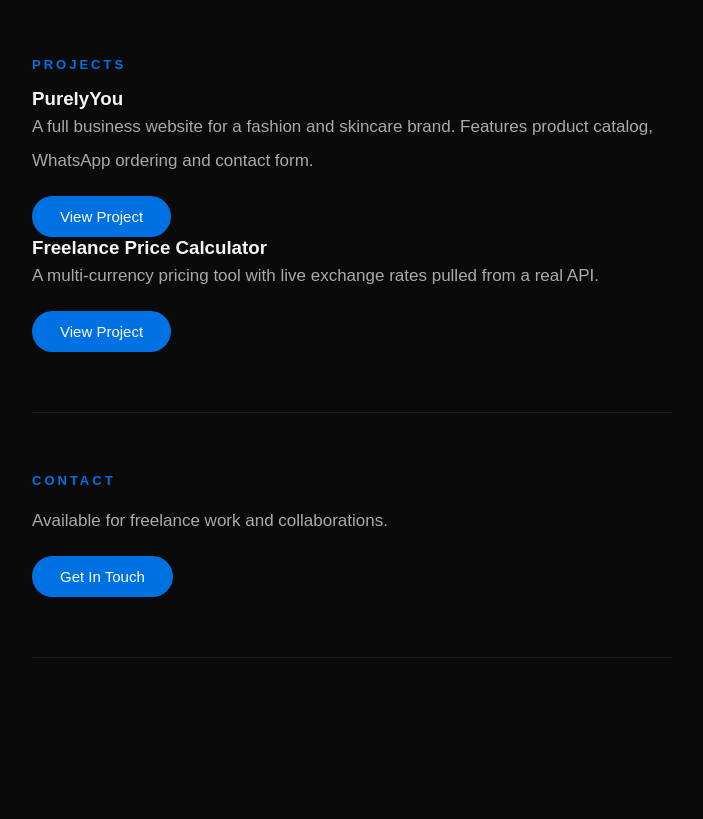
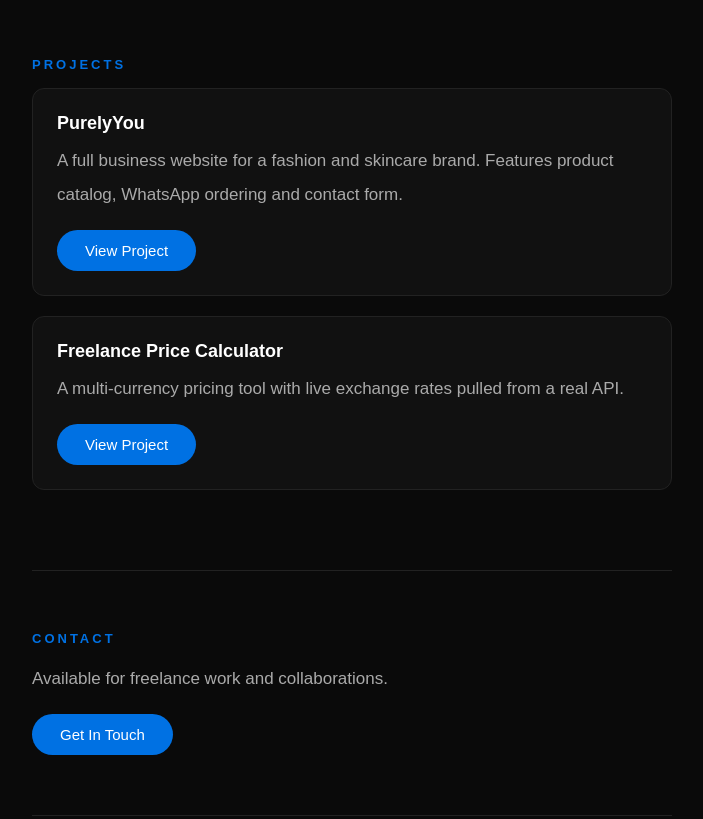
Before and after one commit to dwaays/dwaays.github.io, a plain HTML site: page index.html in a window 1280 px wide. Shown: the part 1256-2075 px from the top of the page, without its empty margins (288-991 px from the left). Before the commit the page ends 1954 px from the top, so only its background shows below. Drawn offline with Linux system fonts and the light colour scheme.

Commit message:
Update style.css

```diff
--- a/style.css
+++ b/style.css
@@ -160,3 +160,17 @@
   body { padding: 20px 16px; }
   button { width: 100%; text-align: center; }
 }
+
+.project-card {
+  background-color: #111111;
+  border: 1px solid #222222;
+  border-radius: 12px;
+  padding: 24px;
+  margin-bottom: 20px;
+}
+
+.project-card h3 {
+  color: #ffffff;
+  font-size: 18px;
+  margin-bottom: 10px;
+}
```
